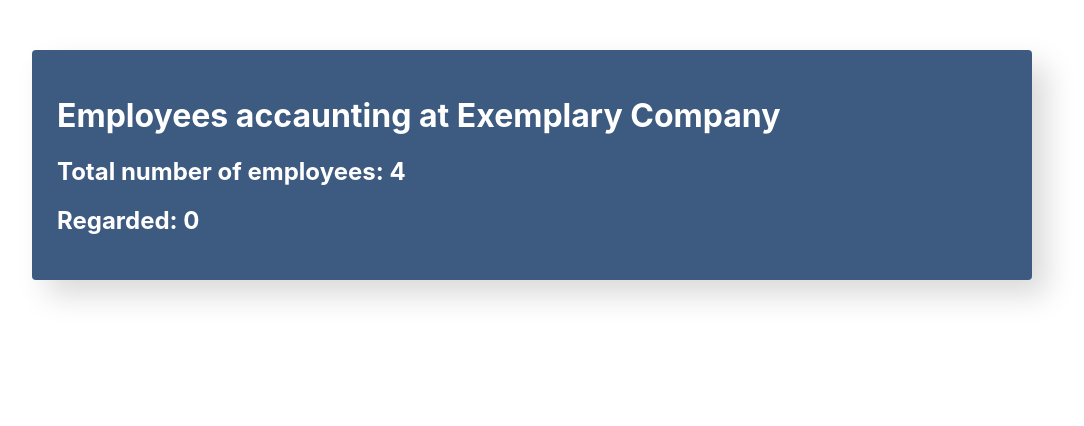
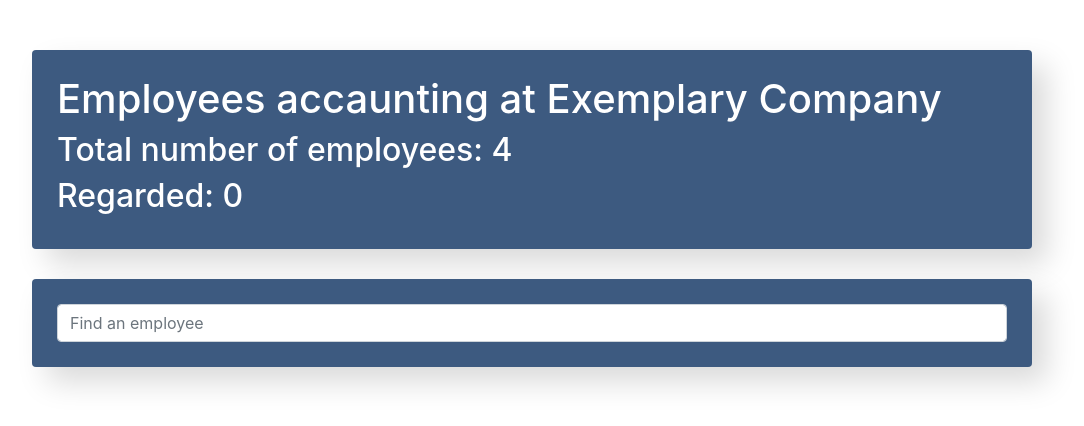
Before and after one commit to maksymopanasenko/accounting-react-app, a React app: page / in a window 1280 px wide. Shown: the whole page, without its empty margins (108-1192 px from the left). Built offline with nearby package versions, Linux system fonts and the light colour scheme.

Commit message:
add search panel

```diff
--- a/public/index.html
+++ b/public/index.html
@@ -5,6 +5,8 @@
     <link rel="icon" href="%PUBLIC_URL%/favicon.ico" />
     <meta name="viewport" content="width=device-width, initial-scale=1" />
     <meta name="theme-color" content="#000000" />
+    <link rel="stylesheet" href="https://cdnjs.cloudflare.com/ajax/libs/bootstrap/5.0.2/css/bootstrap.min.css">
+    <link rel="stylesheet" href="https://cdnjs.cloudflare.com/ajax/libs/font-awesome/5.15.3/css/all.min.css">
     <meta
       name="description"
       content="Web site created using create-react-app"
--- a/src/components/app/app.js
+++ b/src/components/app/app.js
@@ -1,6 +1,7 @@
 import { Component } from 'react';
 
 import AppInfo from '../app-info/app-info';
+import SearchPanel from '../search-panel/search-panel';
 
 import './app.css';
 
@@ -24,6 +25,10 @@ class App extends Component {
         return (
             <div className='app'>
                 <AppInfo employees={employees} increased={increased}/>
+
+                <div className="search-panel">
+                    <SearchPanel />
+                </div>
             </div>
         );
     }
--- a/src/components/search-panel/search-panel.css
+++ b/src/components/search-panel/search-panel.css
@@ -0,0 +1,8 @@
+.search-panel {
+    margin-top: 30px;
+    padding: 25px;
+    background-color: #3d5a80;
+    border-radius: 4px;
+    box-shadow: 15px 15px 30px rgba(0,0,0, .15);
+    color: #fff;
+}
--- a/src/components/search-panel/search-panel.js
+++ b/src/components/search-panel/search-panel.js
@@ -0,0 +1,18 @@
+import { Component } from 'react';
+
+import './search-panel.css';
+
+class SearchPanel extends Component {
+
+    render() {
+        return (
+            <input
+                type="text"
+                className="form-control search-input"
+                placeholder="Find an employee"
+            />
+        );
+    }
+}
+
+export default SearchPanel;
```
